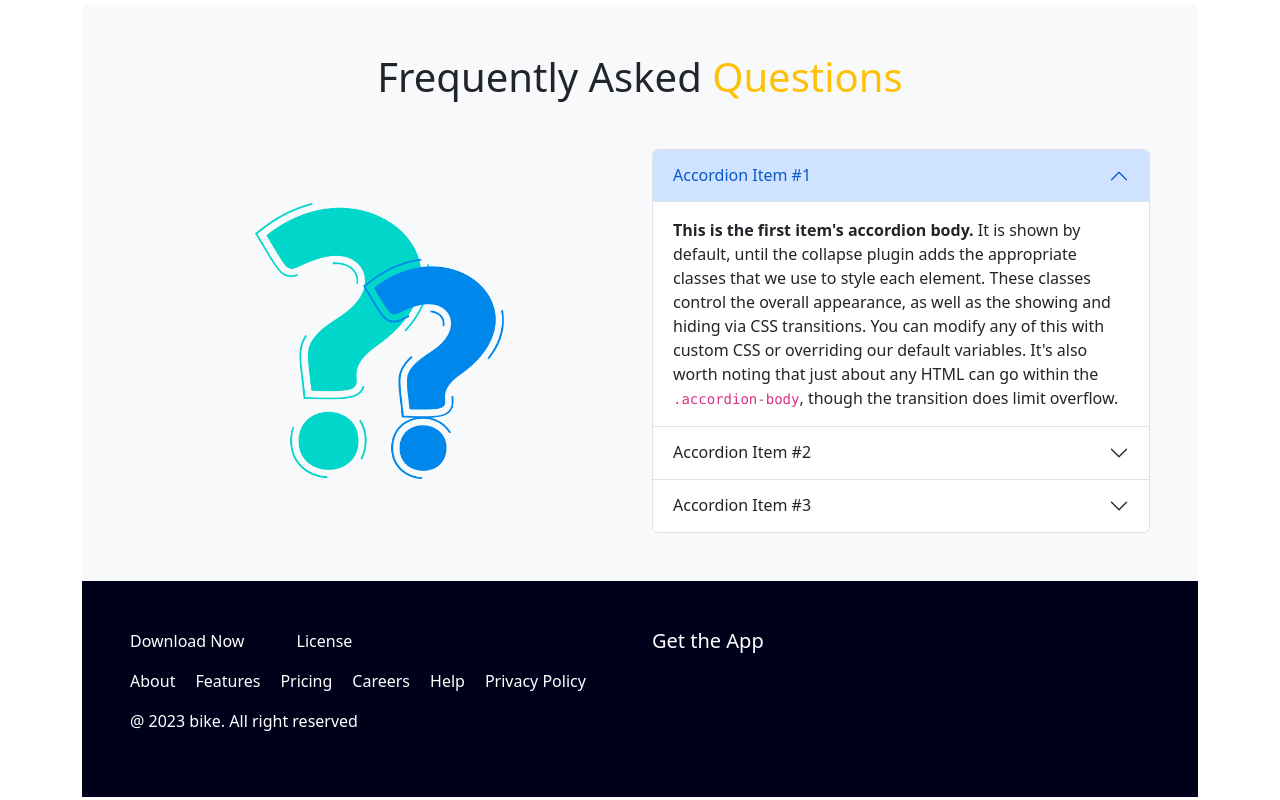
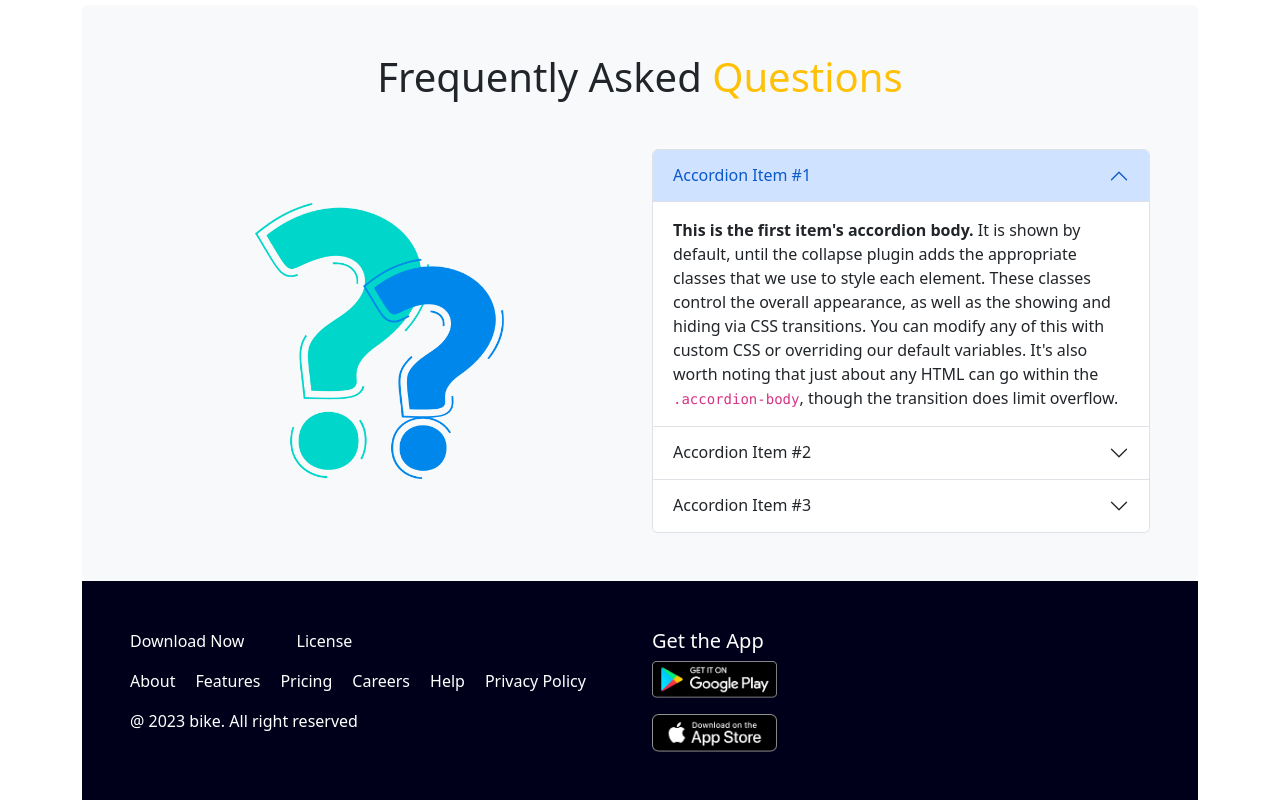
Before and after one commit to HasibUddin1/bikar-zone, a plain HTML site: page index.html in a window 1280 px wide. Shown: the part 2410-3210 px from the top of the page. Drawn offline with Linux system fonts and the light colour scheme.

Commit message:
added some changes on footer

```diff
--- a/index.html
+++ b/index.html
@@ -329,6 +329,12 @@
             </div>
             <div class="col">
                 <h5>Get the App</h5>
+                <div>
+                    <img class="w-25 mb-3" src="images/android.png" alt="">
+                </div>
+                <div>
+                    <img class="w-25" src="images/ios.png" alt="">
+                </div>
             </div>
         </div>
     </footer>
```
